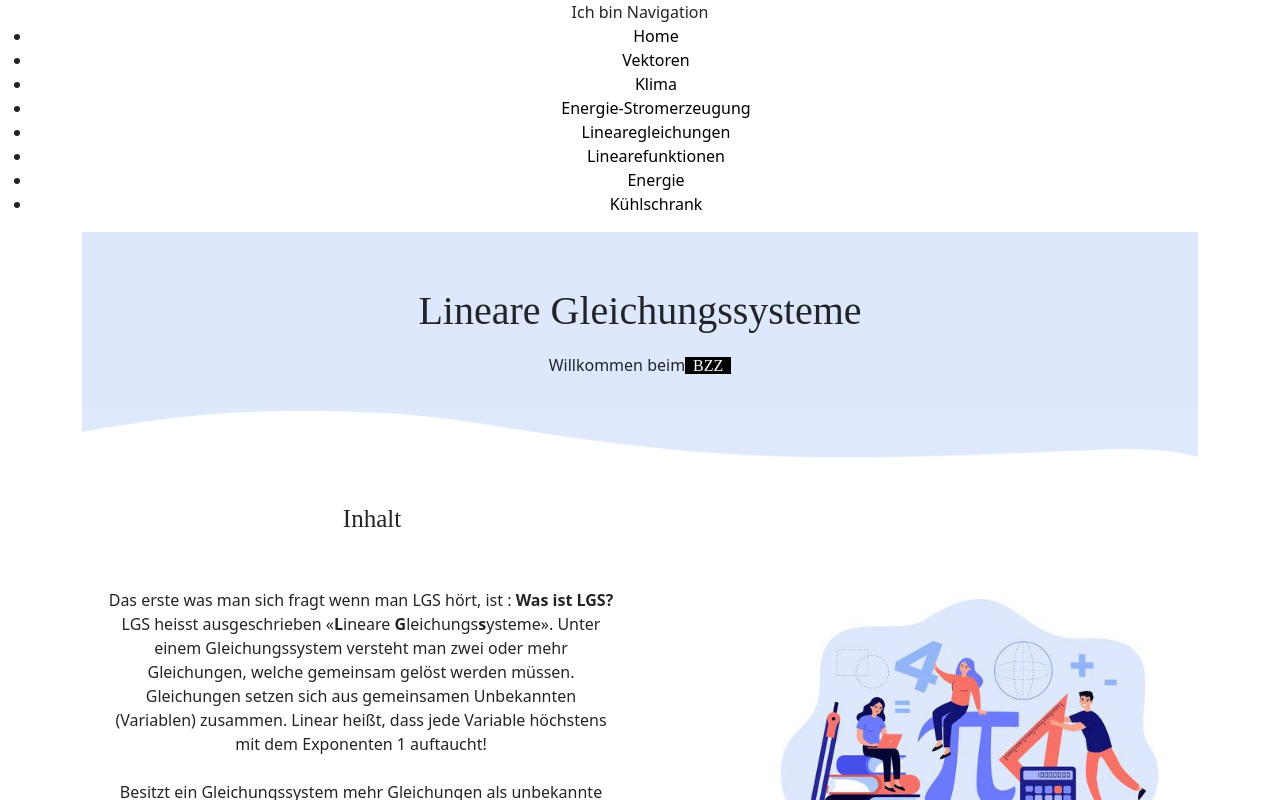
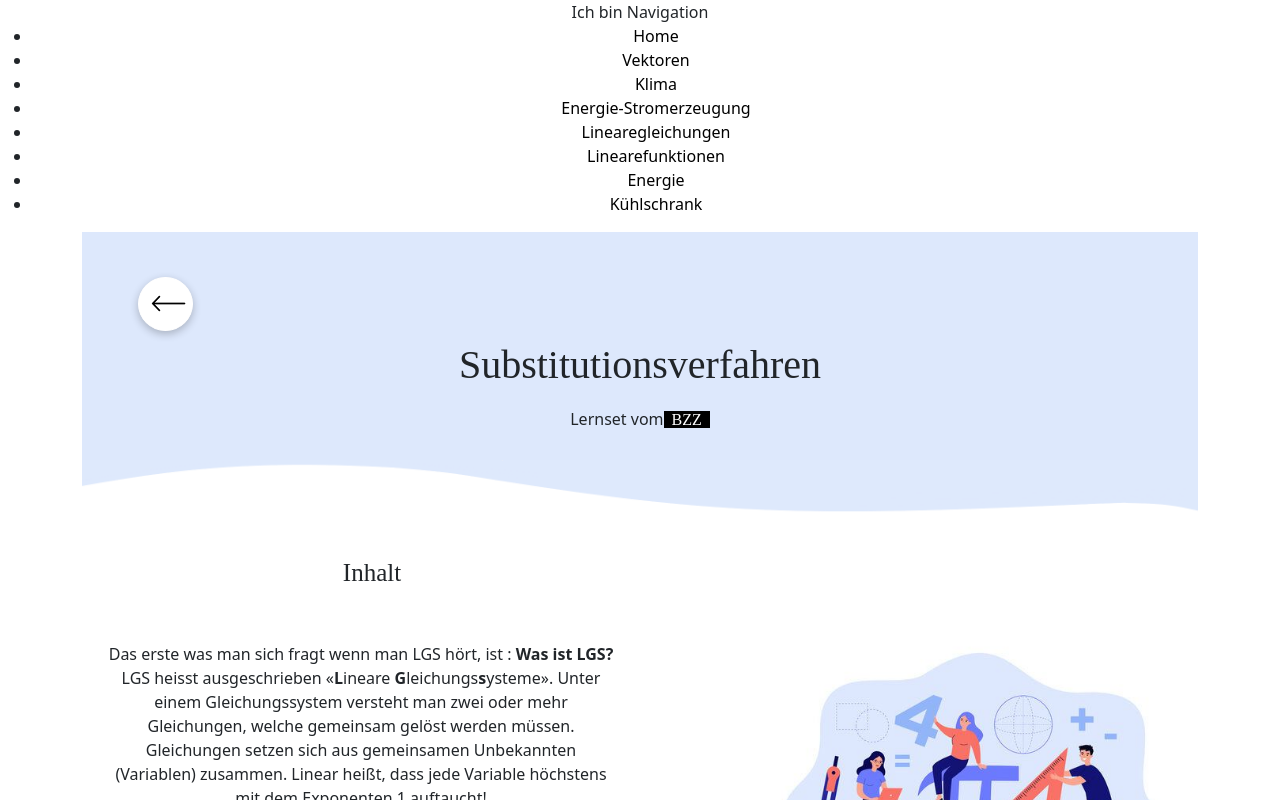
Before and after one commit to BZZ-ab20c/BZZ-ab20c.github.io, a React (Create React App) app in the folder client/: page /linearegeleichungen in a window 1280 px wide. Shown: the top 800 px of the page. Built offline with nearby package versions, Linux system fonts and the light colour scheme.

Commit message:
gefallen für nadina gemacht

```diff
--- a/client/src/pages/Linearegleichungen.js
+++ b/client/src/pages/Linearegleichungen.js
@@ -3,25 +3,12 @@ import Wave01 from "../img/lineargleichungen/wave-01.png";
 import 'bootstrap/dist/css/bootstrap.min.css';
 import '../styles/lineareGleichungen/index.css'
 import {Link} from "react-router-dom";
+import LineareGleichungenBanner from "./lineareGleichungenSubPages/banner";
 
 const Linearegleichungen = () => {
     return (
         <div className="container">
-            <section id="banner">
-                <div className="container">
-                    <div className="row">
-                        <div className="col">
-                            <h1>Lineare Gleichungssysteme</h1>
-                        </div>
-                        <div className="w-100"/>
-                        <div className="col">
-                            Willkommen beim
-                            <span className="tag-01"><a id="link-01" href="https://www.bzz.ch/"
-                                                        target="_blank">BZZ</a></span>
-                        </div>
-                    </div>
-                </div>
-            </section>
+            <LineareGleichungenBanner/>
             <div className="wave-01">
                 <img className="wave-img" src={Wave01} alt={"Wave img idk"}/>
             </div>
--- a/client/src/pages/lineareGleichungenSubPages/am.js
+++ b/client/src/pages/lineareGleichungenSubPages/am.js
@@ -1,6 +1,10 @@
+import LineareGleichungenBanner from "./banner";
+
 const AM = () => {
     return (
-        <div className={"container"}>AM</div>
+        <div className={"container"}>
+            <LineareGleichungenBanner/>
+        </div>
     );
 }
 
--- /dev/null
+++ b/client/src/pages/lineareGleichungenSubPages/banner.js
@@ -0,0 +1,31 @@
+import Arr from "../../img/lineargleichungen/arr.png";
+import {Link} from "react-router-dom";
+
+const LineareGleichungenBanner = () => {
+    return (
+        <section id="banner">
+            <div className="back-btn" >
+                <Link to={"/"}> {/*Link richtig machen*/}
+                    <div className="btn">
+                        <img className="arr-img" src={Arr} alt={"arr img"}/>
+                    </div>
+                </Link>
+            </div>
+            <div className="container">
+                <div className="row">
+                    <div className="col">
+                        <h1>Substitutionsverfahren</h1>
+                    </div>
+                    <div className="w-100"/>
+                    <div className="col">
+                        Lernset vom
+                        <span className="tag-01"><a id="link-01" href="https://www.bzz.ch/" target="_blank">BZZ</a></span>
+                        {/*Todo: Kennzeichnung das BZZ ein Link ist*/}
+                    </div>
+                </div>
+            </div>
+        </section>
+    )
+}
+
+export default LineareGleichungenBanner;
--- a/client/src/pages/lineareGleichungenSubPages/subm.js
+++ b/client/src/pages/lineareGleichungenSubPages/subm.js
@@ -2,34 +2,13 @@ import Wave01 from "../../img/lineargleichungen/wave-01.png";
 import Arr from "../../img/lineargleichungen/arr.png";
 import 'bootstrap/dist/css/bootstrap.min.css';
 import '../../styles/lineareGleichungen/sbs.css'
-
+import LineareGleichungenBanner from "./banner";
 
 const SUBM = () => {
     return (
         <div className={"container"}>
             {/*Banner*/}
-            <section id="banner">
-                <div className="back-btn" >
-                    <a href="index.html"> {/*Link richtig machen*/}
-                        <div className="btn">
-                        <img className="arr-img" src={Arr} alt={"arr img"}></img>
-                        </div>
-                    </a>
-                </div>
-                <div className="container">
-                    <div className="row">
-                        <div className="col">
-                            <h1>Substitutionsverfahren</h1>
-                        </div>
-                        <div className="w-100"/>
-                        <div className="col">
-                            Lernset vom
-                            <span className="tag-01"><a id="link-01" href="https://www.bzz.ch/" target="_blank">BZZ</a></span>
-                            {/*Todo: Kennzeichnung das BZZ ein Link ist*/}
-                        </div>
-                    </div>
-                </div>
-            </section>
+            <LineareGleichungenBanner/>
             <div className="wave-01">
                 <img className="wave-img" src={Wave01} alt={"wave img"}/>
             </div>
```
